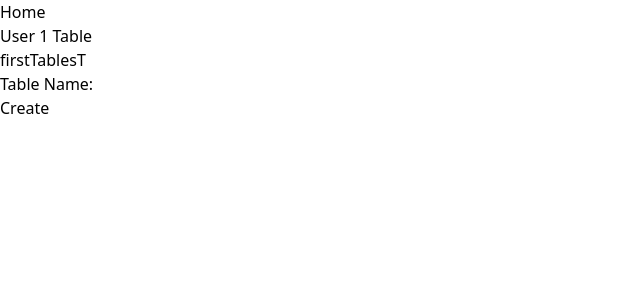
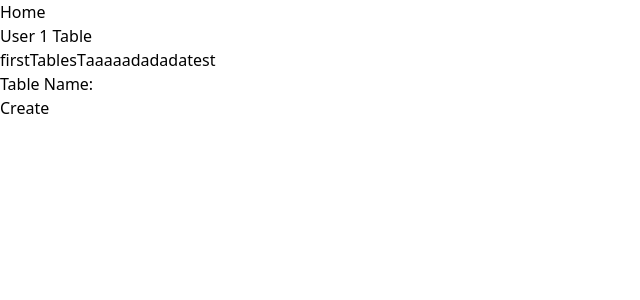
Before and after one commit to purachetzheng/sec-2-group-7-project-User_Manager, a Vue app: page /profile-workbench/1 in a window 1280 px wide. Shown: the top 300 px of the page, without its empty margins (0-640 px from the left). Built offline with nearby package versions, Linux system fonts and the light colour scheme; data requests are answered from the project's data file; the HTML template or start-up script is replaced by a standard one.

Commit message:
modify EditTable

```diff
--- a/data/db.json
+++ b/data/db.json
@@ -23,8 +23,29 @@
       "userId": 1
     },
     {
-      "tableName": "teast",
-      "id": 3
+      "tableName": "aaaa",
+      "userId": 1,
+      "id": 7
+    },
+    {
+      "tableName": "adadada",
+      "userId": 1,
+      "id": 8
+    },
+    {
+      "tableName": "test",
+      "userId": 1,
+      "id": 9
+    },
+    {
+      "tableName": "test",
+      "userId": 2,
+      "id": 10
+    },
+    {
+      "tableName": "test01",
+      "userId": 2,
+      "id": 11
     }
   ],
   "rows": [
--- a/src/components/EditTable.vue
+++ b/src/components/EditTable.vue
@@ -9,7 +9,7 @@
 })
 
 const newTable = computed(()=> {
-    return {id: props.table.id, tableName: props.table.tableName}
+    return {id: props.table.id, tableName: props.table.tableName, userId: props.table.userId}
 })
 </script>
 
--- a/src/views/MyTable.vue
+++ b/src/views/MyTable.vue
@@ -33,12 +33,15 @@
             headers: {
                 'content-type': 'application/json'
             },
-            body: JSON.stringify({tableName: newTable})
+            body: JSON.stringify({
+                tableName: newTable,
+                userId: Number(params.userId)
+            })
         })
         if(res.status === 201){
             const addedTable = await res.json();
             tables.value.push(addedTable)
-            console.log("create account successfully");
+            console.log("create table successfully");
             alert(`User ${newTable} has been created.`)
             location.reload();
         }
```
